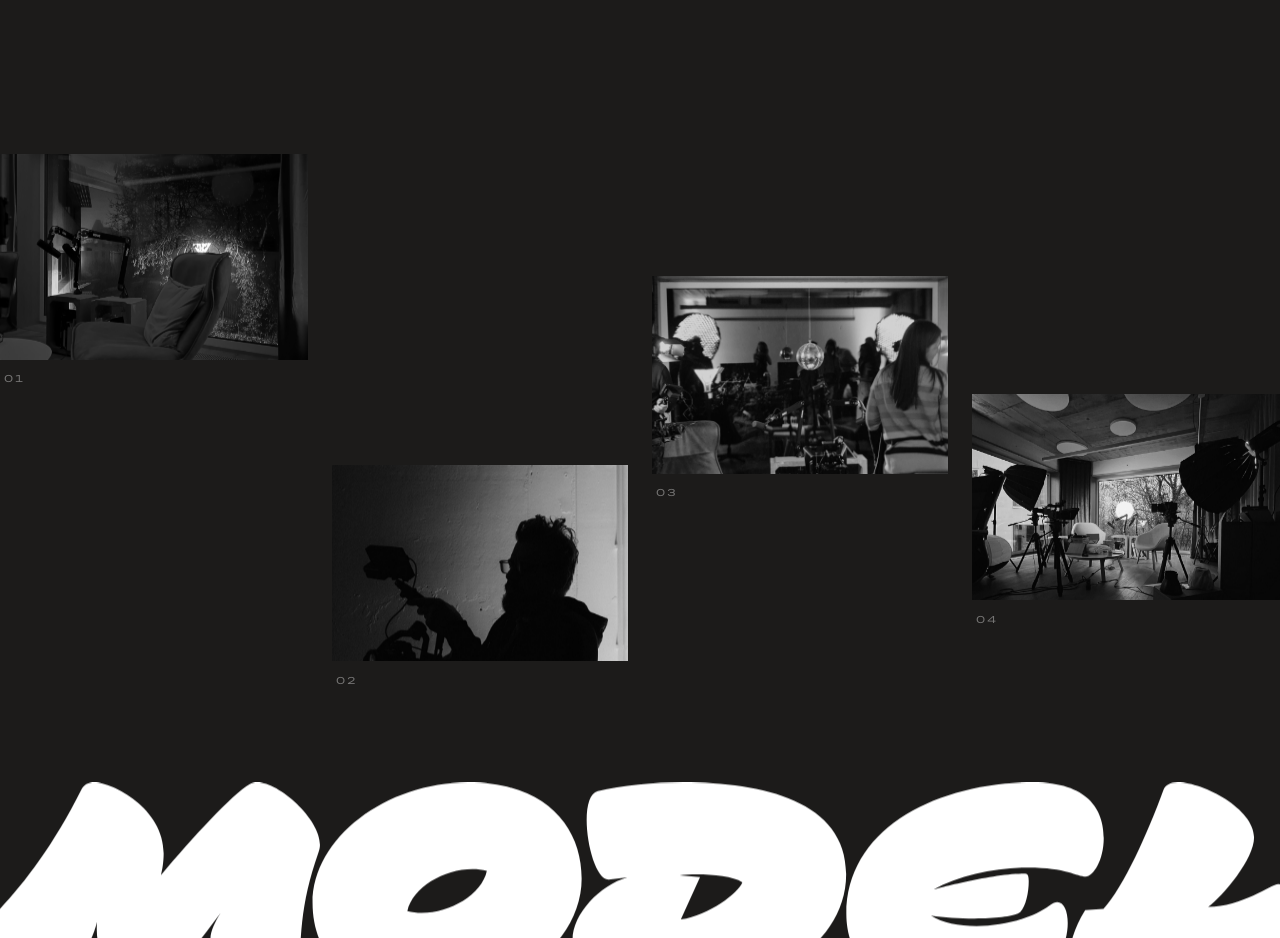
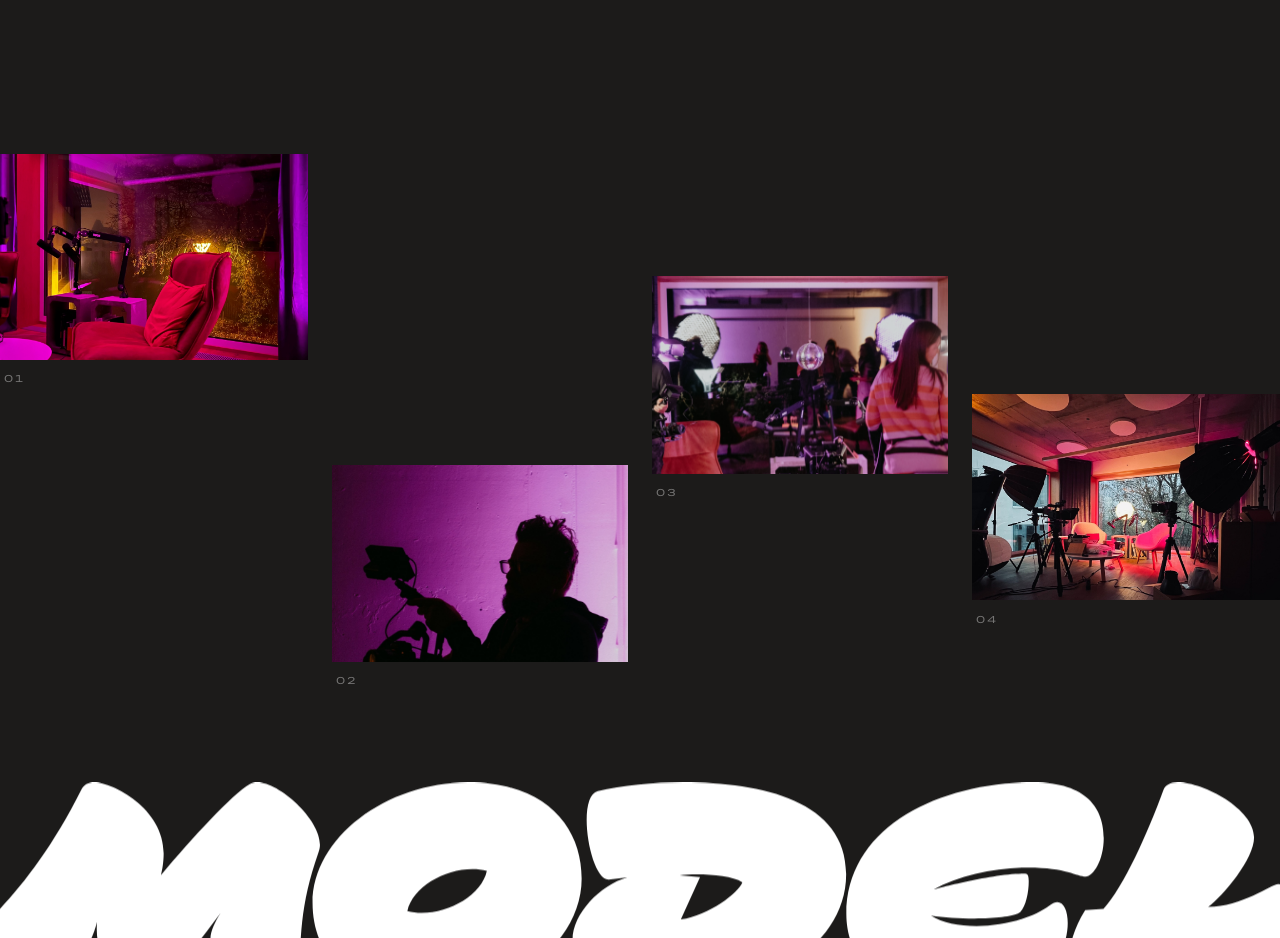
Before and after one commit to alwaysfridaymate/alwaysfridaylive, a Next.js app: page /en in a window 1280 px wide. Shown: the part 4900-5838 px from the top of the page. Built offline with nearby package versions, Linux system fonts and the light colour scheme.

Commit message:
feat(approach): render approach photos in full color
Adds opt-in 'color' prop to ParallaxImage and ImageCarousel. Services
section keeps its grayscale treatment by default; Approach section photos
now render in full color to preserve the studio lighting/mood.

```diff
--- a/src/app/[locale]/page.tsx
+++ b/src/app/[locale]/page.tsx
@@ -319,6 +319,7 @@ function ParallaxImage({
   sizes,
   speed = 0.08,
   className = "",
+  color = false,
 }: {
   src: string;
   alt: string;
@@ -326,6 +327,7 @@ function ParallaxImage({
   sizes: string;
   speed?: number;
   className?: string;
+  color?: boolean;
 }) {
   const { ref, y } = useParallax(speed);
   return (
@@ -338,7 +340,7 @@ function ParallaxImage({
           src={src}
           alt={alt}
           fill
-          className="object-cover grayscale"
+          className={`object-cover ${color ? "" : "grayscale"}`}
           sizes={sizes}
         />
       </div>
@@ -496,9 +498,11 @@ function Accordion({
 function ImageCarousel({
   images,
   className = "",
+  color = false,
 }: {
   images: { src: string; alt: string; num: string; desc: string }[];
   className?: string;
+  color?: boolean;
 }) {
   return (
     <div className={`overflow-x-auto scrollbar-hide ${className}`}>
@@ -510,7 +514,7 @@ function ImageCarousel({
                 src={img.src}
                 alt={img.alt}
                 fill
-                className="object-cover grayscale"
+                className={`object-cover ${color ? "" : "grayscale"}`}
                 sizes="65vw"
               />
             </div>
@@ -1182,7 +1186,7 @@ function Approach() {
           >
             <ParallaxBlock speed={0.035} className="lg:mt-0">
               <div style={{ paddingRight: "12px" }}>
-                <ParallaxImage src="/images/approach01.jpg" alt="Studio interior with podcast setup" aspect="3/2" sizes="25vw" speed={0.02} />
+                <ParallaxImage src="/images/approach01.jpg" alt="Studio interior with podcast setup" aspect="3/2" sizes="25vw" speed={0.02} color />
                 <div className="flex items-baseline justify-between mt-3 px-1">
                   <p className="text-[10px] tracking-[0.2em] text-white/40 uppercase">01</p>
                   {t("img01Desc") && <p className="text-[10px] tracking-[0.15em] text-white/40 uppercase">{t("img01Desc")}</p>}
@@ -1191,7 +1195,7 @@ function Approach() {
             </ParallaxBlock>
             <ParallaxBlock speed={0.09} className="lg:mt-60">
               <div style={{ paddingLeft: "12px", paddingRight: "12px" }}>
-                <ParallaxImage src="/images/approach02.jpg" alt="Operator with gimbal camera" aspect="3/2" sizes="25vw" speed={0.03} />
+                <ParallaxImage src="/images/approach02.jpg" alt="Operator with gimbal camera" aspect="3/2" sizes="25vw" speed={0.03} color />
                 <div className="flex items-baseline justify-between mt-3 px-1">
                   <p className="text-[10px] tracking-[0.2em] text-white/40 uppercase">02</p>
                   {t("img02Desc") && <p className="text-[10px] tracking-[0.15em] text-white/40 uppercase">{t("img02Desc")}</p>}
@@ -1200,7 +1204,7 @@ function Approach() {
             </ParallaxBlock>
             <ParallaxBlock speed={0.06} className="lg:mt-24">
               <div style={{ paddingLeft: "12px", paddingRight: "12px" }}>
-                <ParallaxImage src="/images/approach03.jpg" alt="Behind the scenes of a shoot" aspect="3/2" sizes="25vw" speed={0.02} />
+                <ParallaxImage src="/images/approach03.jpg" alt="Behind the scenes of a shoot" aspect="3/2" sizes="25vw" speed={0.02} color />
                 <div className="flex items-baseline justify-between mt-3 px-1">
                   <p className="text-[10px] tracking-[0.2em] text-white/40 uppercase">03</p>
                   {t("img03Desc") && <p className="text-[10px] tracking-[0.15em] text-white/40 uppercase">{t("img03Desc")}</p>}
@@ -1209,7 +1213,7 @@ function Approach() {
             </ParallaxBlock>
             <ParallaxBlock speed={0.075} className="lg:mt-48">
               <div style={{ paddingLeft: "12px" }}>
-                <ParallaxImage src="/images/approach04.jpg" alt="Studio lighting and camera setup" aspect="3/2" sizes="25vw" speed={0.03} />
+                <ParallaxImage src="/images/approach04.jpg" alt="Studio lighting and camera setup" aspect="3/2" sizes="25vw" speed={0.03} color />
                 <div className="flex items-baseline justify-between mt-3 px-1">
                   <p className="text-[10px] tracking-[0.2em] text-white/40 uppercase">04</p>
                   {t("img04Desc") && <p className="text-[10px] tracking-[0.15em] text-white/40 uppercase">{t("img04Desc")}</p>}
@@ -1220,7 +1224,7 @@ function Approach() {
         </div>
         {/* Mobile: swipeable carousel */}
         <div className="md:hidden px-3">
-          <ImageCarousel images={images} />
+          <ImageCarousel images={images} color />
         </div>
       </div>
     </section>
```
